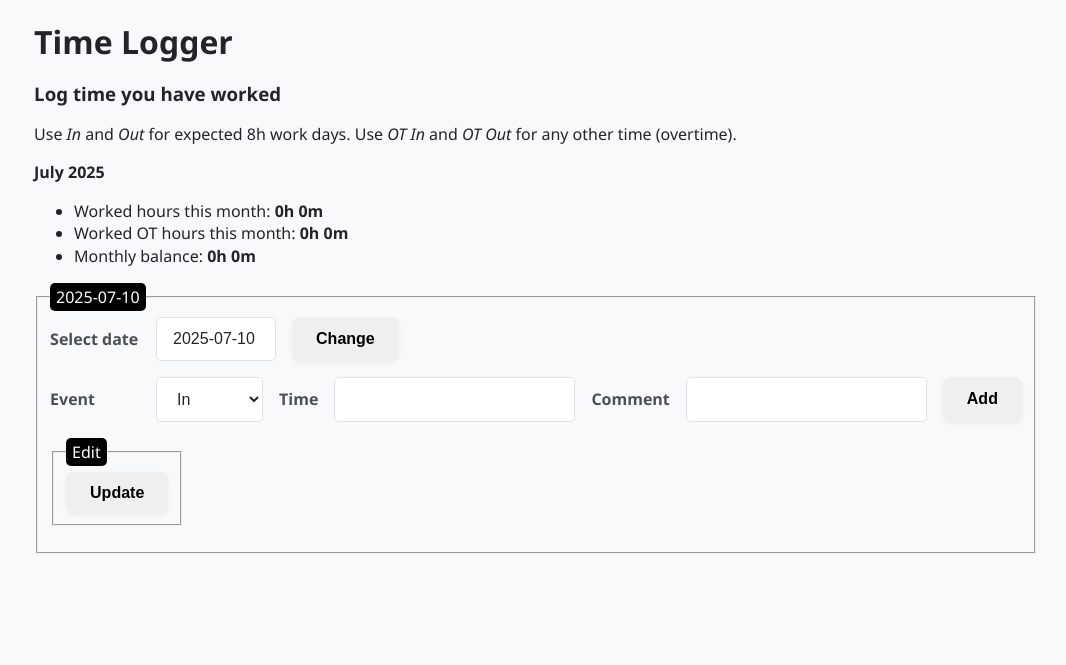
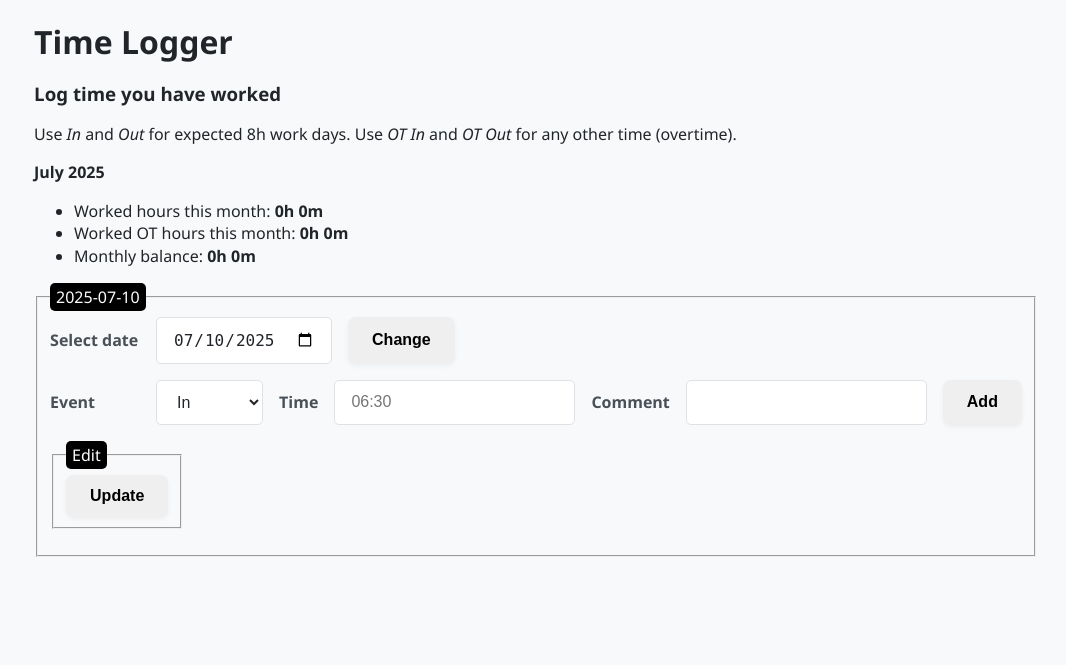
Before and after one commit to JoelLindberg/time-logger, a FastAPI app: page / in a window 1280 px wide. Shown: the top 665 px of the page, without its empty margins (104-1170 px from the left). Run offline with FastAPI, Linux system fonts and the light colour scheme; data comes from the database, SQL or seed files in the repository; data that the repository does not hold is empty.

Commit message:
Date picker

```diff
--- a/app/static/styles.css
+++ b/app/static/styles.css
@@ -64,10 +64,6 @@ form {
     margin-bottom: var(--spacing-unit);
 }
 
-.form-date {
-  width: 120px;
-}
-
 .form-group {
     margin-bottom: var(--spacing-unit);
 }
@@ -95,6 +91,7 @@ label {
 }
 
 input[type="text"],
+input[type="date"],
 textarea,
 select {
     padding: 0.75rem 1rem;
--- a/app/templates/index.html
+++ b/app/templates/index.html
@@ -30,7 +30,7 @@
 
 <form action="/">
     <label class="label-1" for="date">Select date</label>
-    <input class="form-date" type="text" id="selected_date" name="selected_date" value="{{ date }}">
+    <input type="date" id="selected_date" name="selected_date" value="{{ date }}">
     <button class="btn" type="submit">Change</button>
 </form>
 
@@ -45,7 +45,7 @@
             <option value="ot-out">OT Out</option>
         </select>
         <label for="time">Time</label>
-        <input type="text" id="time" name="time">
+        <input type="text" id="time" name="time" placeholder="06:30">
         <label for="comment">Comment</label>
         <input type="text" id="comment" name="comment">
      <input class="btn" type="submit" value="Add">
```
Also changed, not shown: README.md.
